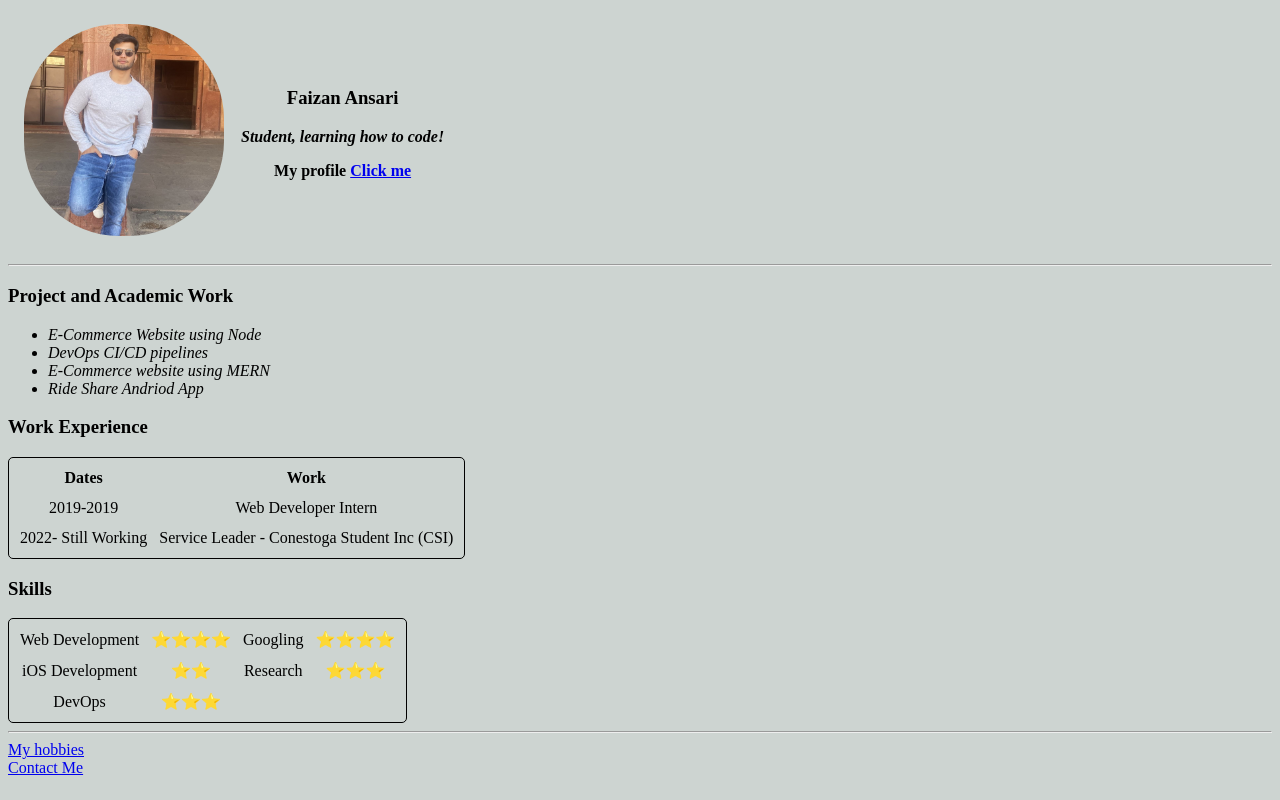
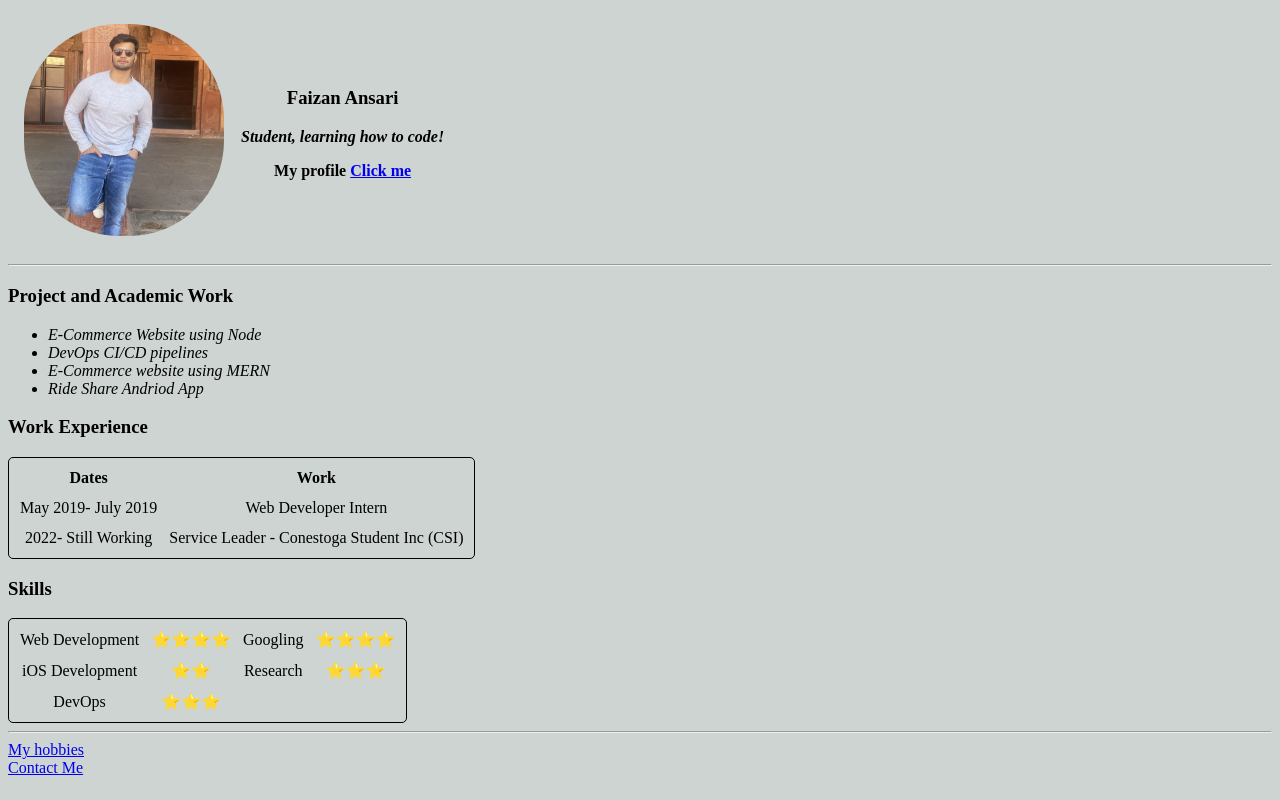
Before and after one commit to 5zan-Code/CV, a plain HTML site: page index.html in a window 1280 px wide. Drawn offline with Linux system fonts and the light colour scheme.

Commit message:
Update index.html

```diff
--- a/index.html
+++ b/index.html
@@ -39,7 +39,7 @@
           <th>Work</th>
         </tr>
         <tr>
-          <td>2019-2019</td>
+          <td>May 2019- July 2019</td>
           <td>Web Developer Intern </td>
           </tr>
           <tr>
```
